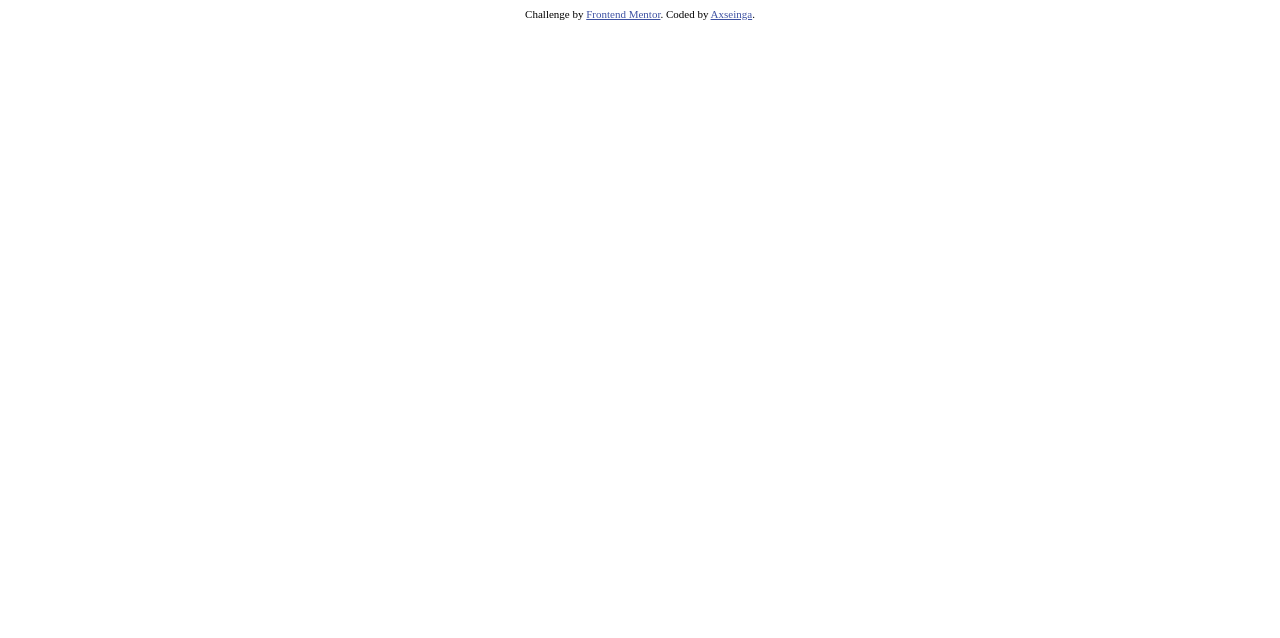
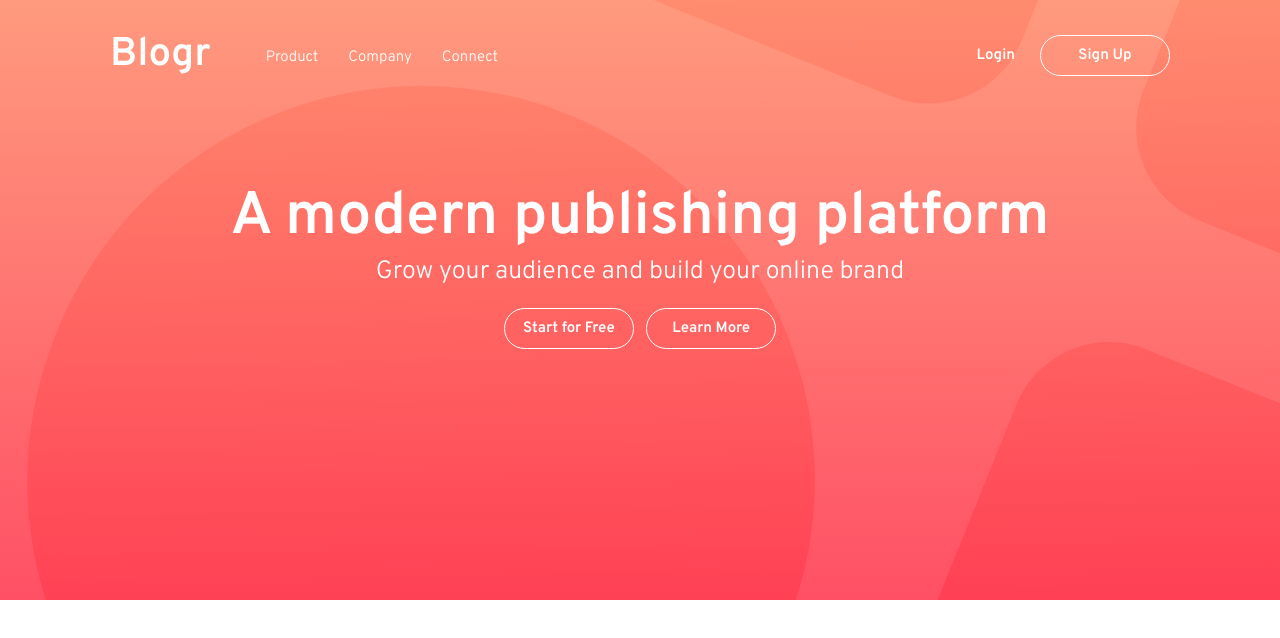
Before and after one commit to axseinga/blogr-landing-page, a website: page index.html in a window 1280 px wide. Drawn offline with nearby package versions, Linux system fonts and the light colour scheme; files that its build step writes are made by us from their sources.

Commit message:
add header and navbar with styles

```diff
--- a/index.html
+++ b/index.html
@@ -12,6 +12,11 @@
       href="./images/favicon-32x32.png"
     />
 
+    <link
+      href="https://fonts.googleapis.com/icon?family=Material+Icons"
+      rel="stylesheet"
+    />
+
     <link rel="preconnect" href="https://fonts.gstatic.com" />
     <link
       href="https://fonts.googleapis.com/css2?family=Overpass:wght@300;600&family=Ubuntu:wght@400;500;700&display=swap"
@@ -23,13 +28,54 @@
     <title>Frontend Mentor | [Blogr]</title>
   </head>
 
-  <body>
-    <div class="attribution">
+  <body class="container">
+    <header class="header">
+      <nav class="navbar">
+        <div class="navbar__left">
+          <p class="navbar__left--logo">Blogr</p>
+          <ul class="navbar__left__links">
+            <li class="navbar__left__links--link">Product</li>
+            <li class="navbar__left__links--link">Company</li>
+            <li class="navbar__left__links--link">Connect</li>
+          </ul>
+        </div>
+        <div class="navbar__right">
+          <a href="#" class="navbar__right--login">Login</a>
+          <button class="btn navbar__right--signup">Sign Up</button>
+          <!--
+                <div class="navbar__ham">
+                <button class="navbar__ham__btn">
+                <img
+                src="./images/icon-hamburger.svg"
+                  alt="Hamburger Menu"
+                  class="navbar__ham__btn--open"
+              />
+              </button>
+            <button class="nav__ham--close">Close</button>
+            </div>
+            -->
+        </div>
+      </nav>
+      <div class="heading">
+        <h1 class="heading--primary">A modern publishing platform</h1>
+        <h2 class="heading--secondary">
+          Grow your audience and build your online brand
+        </h2>
+
+        <div class="heading__btns">
+          <button class="btn heading__btns--start">Start for Free</button>
+          <button class="btn heading__btns--more">Learn More</button>
+        </div>
+      </div>
+    </header>
+    <!--
+  <div class="attribution">
       Challenge by
       <a href="https://www.frontendmentor.io?ref=challenge" target="_blank"
         >Frontend Mentor</a
       >. Coded by <a href="https://github.com/axseinga">Axseinga</a>.
     </div>
+-->
 
     <script src="script.js"></script>
   </body>
--- /dev/null
+++ b/sass/_home.scss
@@ -0,0 +1,154 @@
+*,
+*::after,
+*::before {
+  margin: 0;
+  padding: 0;
+  box-sizing: inherit;
+}
+
+html {
+  font-size: 62.5%;
+}
+
+body {
+  box-sizing: border-box;
+}
+
+.header {
+  background-image: linear-gradient(
+      to bottom,
+      rgba($color-red-light, 0.9),
+      rgba($color-red-dark, 0.9)
+    ),
+    url(../images/bg-pattern-intro.svg);
+  background-position: 30% 53%;
+  height: 75vh;
+  position: relative;
+
+  padding: 3rem;
+
+  color: $color-white;
+  font-family: $font-primary;
+}
+
+.navbar {
+  height: 50px;
+  padding: 0 8rem;
+  display: flex;
+  justify-content: space-between;
+
+  &__left {
+    display: flex;
+    align-items: center;
+
+    &--logo {
+      font-size: 4rem;
+      font-weight: 600;
+      padding-right: 4rem;
+    }
+
+    &__links {
+      list-style: none;
+      font-size: 1.5rem;
+      font-weight: 300;
+      padding-top: 0.5rem;
+
+      display: flex;
+      justify-content: space-evenly;
+
+      &--link {
+        padding: 0 1.5rem;
+        cursor: pointer;
+
+        transition: all 0.2s ease-in-out;
+
+        &:hover {
+          transform: scale(1.5);
+        }
+      }
+    }
+  }
+
+  &__right {
+    display: flex;
+    align-items: center;
+
+    &--login {
+      font-size: 1.5rem;
+      font-weight: 600;
+      color: $color-white;
+      text-decoration: none;
+      padding-right: 2.5rem;
+
+      transition: all 0.2s ease-in-out;
+
+      &:hover {
+        transform: scale(1.5);
+      }
+    }
+  }
+}
+
+.heading {
+  display: flex;
+  flex-direction: column;
+  justify-content: center;
+  text-align: center;
+  padding: 10rem 1.5rem;
+
+  &--primary {
+    font-size: 6rem;
+  }
+
+  &--secondary {
+    font-size: 2.5rem;
+    font-weight: 300;
+  }
+
+  &__btns {
+    padding: 2rem;
+
+    &--start {
+      margin-right: 0.5rem;
+    }
+
+    &--more {
+      margin-left: 0.5rem;
+    }
+  }
+}
+
+// Components //
+
+.btn {
+  &,
+  &:link,
+  &:visited {
+    width: 130px;
+    background-color: transparent;
+    color: $color-white;
+    text-decoration: none;
+    padding: 1rem;
+    display: inline-block;
+    border-radius: 10rem;
+    position: relative;
+    font-size: 1.5rem;
+    font-family: $font-primary;
+    font-weight: 600;
+    border: 1px solid $color-white;
+    cursor: pointer;
+  }
+
+  &:hover {
+    background-color: $color-white;
+    color: $color-pink-dark;
+  }
+}
+
+//.attribution {
+//  font-size: 11px;
+//  text-align: center;
+//}
+//.attribution a {
+//  color: hsl(228, 45%, 44%);
+//}
--- a/sass/_variables.scss
+++ b/sass/_variables.scss
@@ -7,6 +7,7 @@ $color-pink-light: hsl(355, 100%, 74%);
 // Very dark blue (headings):
 $color-blue-dark: hsl(208, 49%, 24%);
 $color-white: hsl(0, 0%, 100%);
+$color-black: #000;
 // (footer text):
 $color-grey-light: hsl(240, 2%, 79%);
 // (body copy)
--- a/sass/main.scss
+++ b/sass/main.scss
@@ -1,9 +1,3 @@
 @import "variables";
 
-.attribution {
-  font-size: 11px;
-  text-align: center;
-}
-.attribution a {
-  color: hsl(228, 45%, 44%);
-}
+@import "home";
```
Also changed, not shown: text.html (+21 -23 lines), css/style.css (added), css/styles.css (deleted).
